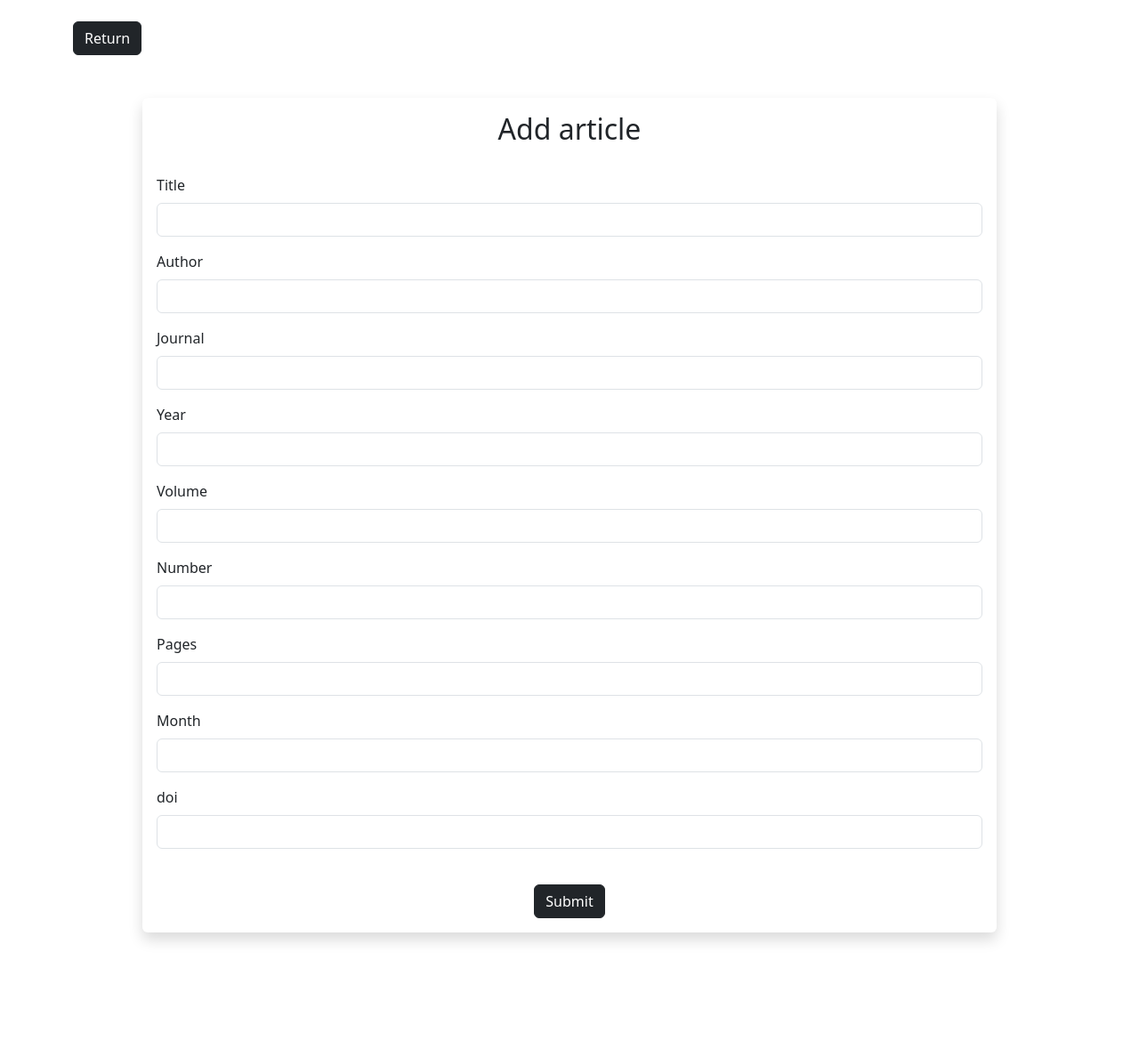
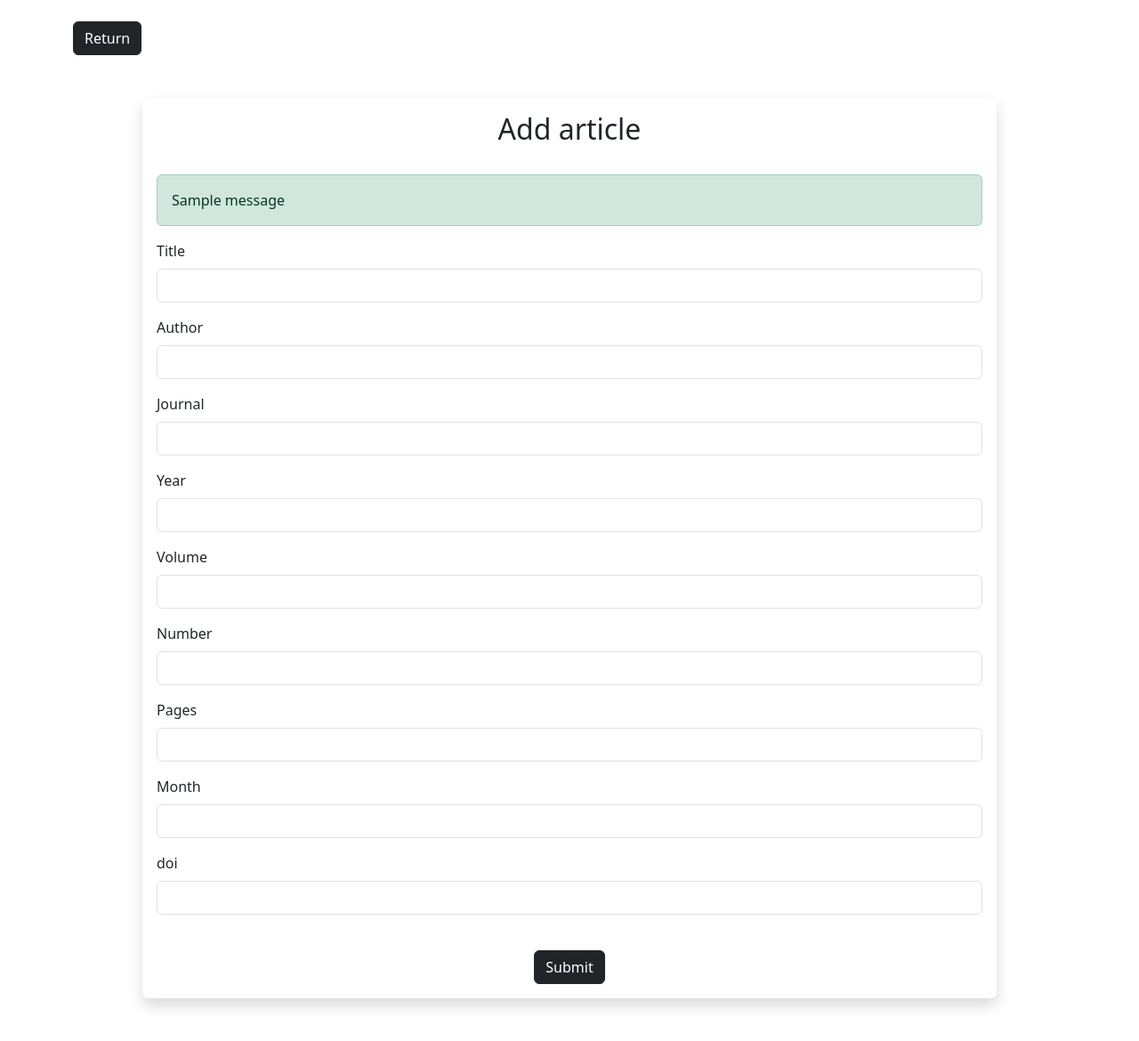
Before and after one commit to matimove/miniprojekti, a Flask app: page /add-article in a window 1280 px wide. Shown: the whole page at 89% size. Before the commit the page ends 1059 px from the top, so only its background shows below. Run offline with Flask 3, Linux system fonts and the light colour scheme; one stand-in notice (Sample message) is shown.

Commit message:
Add flash message support to article.html for validation feedback

```diff
--- a/src/templates/article.html
+++ b/src/templates/article.html
@@ -11,6 +11,22 @@ Reference app
 <div class="col d-flex justify-content-center">
     <div class="shadow p-3 mb-5 bg-white rounded" style="width: 60rem;">
         <h2 class="text-center">Add article</h2><br/>
+
+        <!-- Flash messages for validation errors or success -->
+        {% with messages = get_flashed_messages(with_categories=true) %}
+          {% if messages %}
+            <div>
+              {% for category, message in messages %}
+                <div class="alert alert-{{ 'danger' if category == 'error' else 'success' }}" role="alert">
+                  {{ message }}
+                </div>
+              {% endfor %}
+            </div>
+          {% endif %}
+        {% endwith %}
+
+        <!-- Article Form -->
+
         <form method="POST">
             {{ form.hidden_tag() }}
             <div class="mb-3">
```
